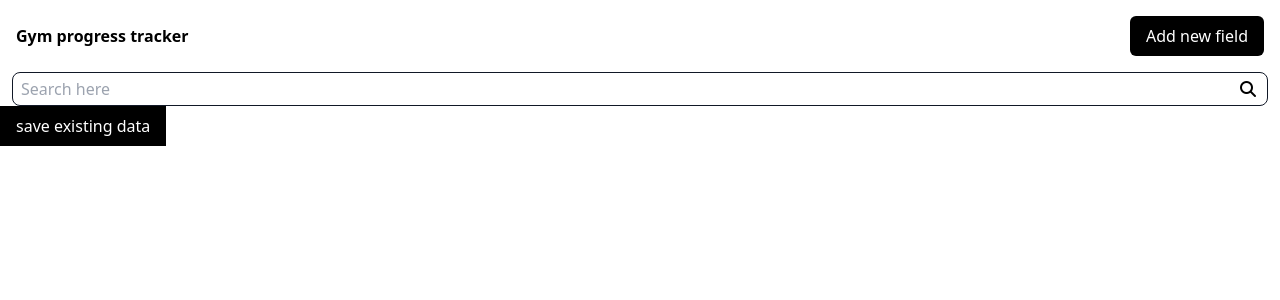
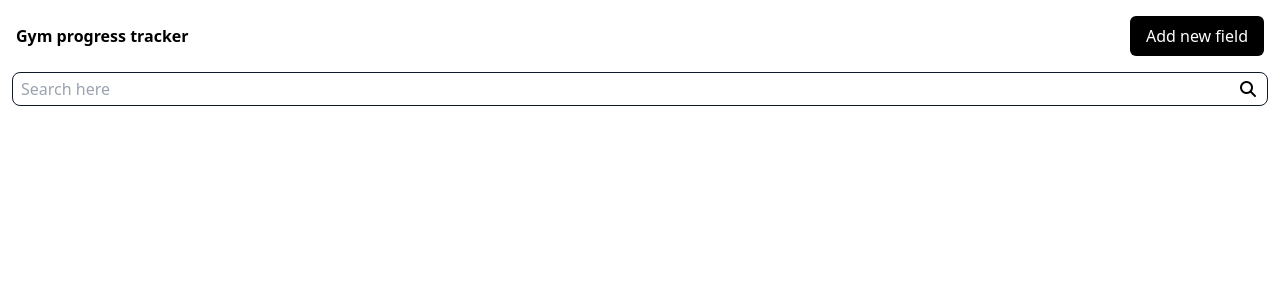
Before and after one commit to Saksham1411/gym-progress-tracker, a React (Vite) app: page / in a window 1280 px wide. Shown: the top 300 px of the page. Built offline with nearby package versions, Linux system fonts and the light colour scheme.

Commit message:
removed get data button

```diff
--- a/src/App.tsx
+++ b/src/App.tsx
@@ -1,6 +1,5 @@
 import Accordian from "./components/Accordian/Accordian"
 import Header from "./components/Header/Header"
-import SaveDataButton from "./components/SaveDataButton"
 import { Analytics } from "@vercel/analytics/react"
 
 const App = () => {
@@ -9,7 +8,6 @@ const App = () => {
       <Analytics/>
       <Header/>
       <Accordian/>
-      <SaveDataButton/>
     </div>
   )
 }
--- a/src/components/SaveDataButton.tsx
+++ /dev/null
@@ -1,12 +0,0 @@
-
-const SaveDataButton = () => {
-    function getData(){
-       const data:any = localStorage.getItem('gym-tracker')
-       throw new Error(data)
-    }
-  return (
-    <button onClick={getData} className=" m-auto border-black px-4 py-2 bg-black text-white">save existing data</button>
-  )
-}
-
-export default SaveDataButton
```
